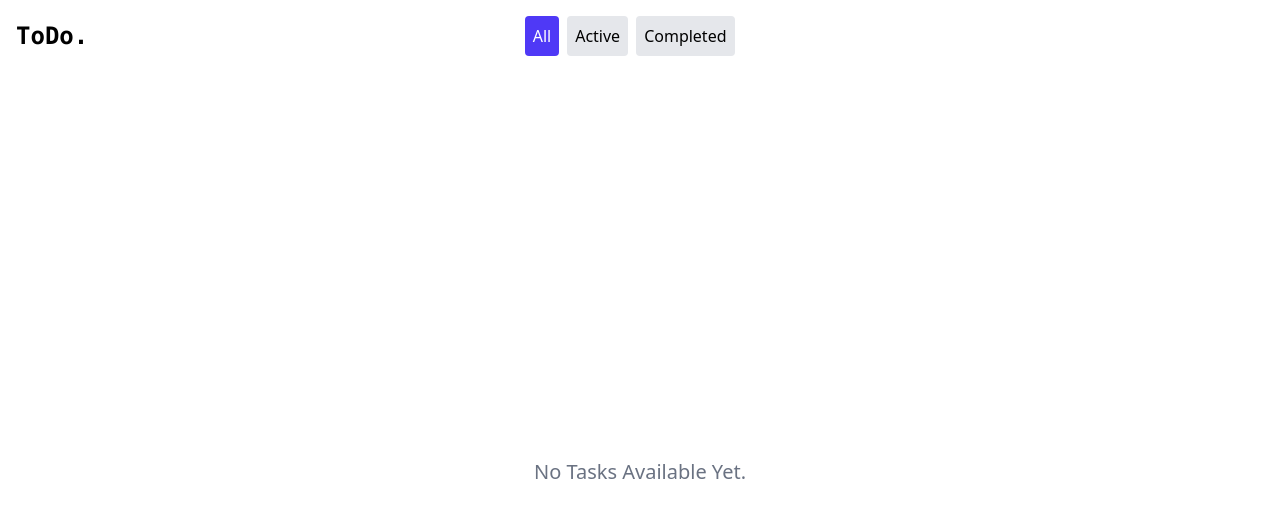
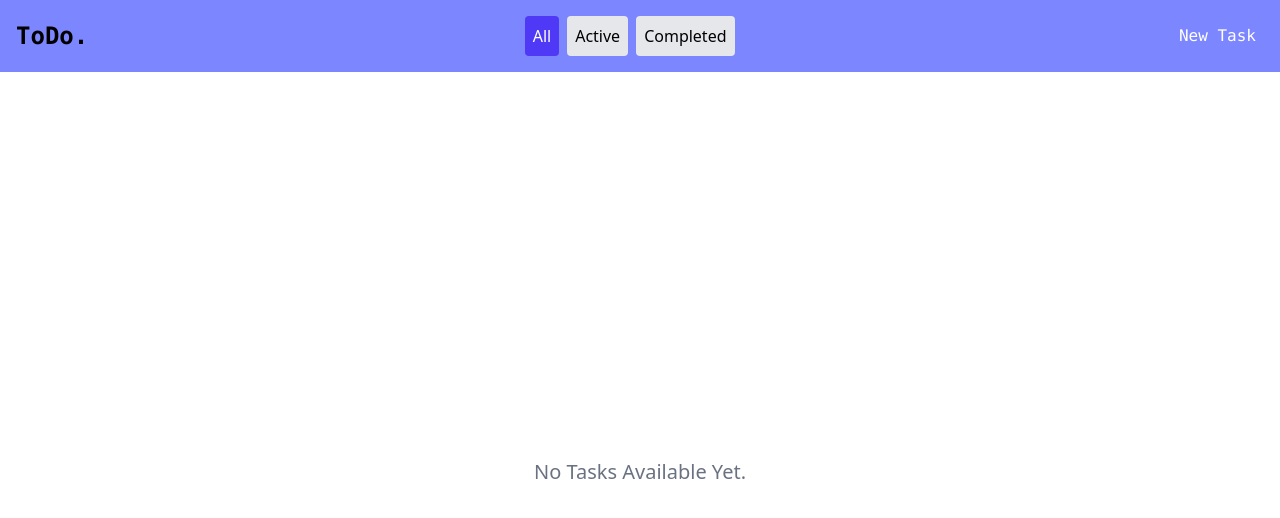
Before and after one commit to nexxus314/Todo-list-app, a React (Vite) app: page / in a window 1280 px wide. Shown: the top 518 px of the page. Built offline with nearby package versions, Linux system fonts and the light colour scheme.

Commit message:
button issue

```diff
--- a/src/components/NewTask.jsx
+++ b/src/components/NewTask.jsx
@@ -57,12 +57,14 @@ const NewTask = ({addTask,onClose}) => {
             onChange={handleChange}
             name="taskinfo"
           />
+          <div className="flex justify-center sm:justify-end">
           <button
             type="submit"
             className="border-none font-semibold shadow-2xl text-xs text-white bg-indigo-400 p-3 rounded-lg font-mono hover:bg-indigo-800"
           >
             Add Task.
           </button>
+          </div>
         </form>
       </div>
     </div>
--- a/src/components/TodoHeader.jsx
+++ b/src/components/TodoHeader.jsx
@@ -5,7 +5,7 @@ const TodoHeader = ({setFilter,onNewTaskClick,currentFilter}) => {
     <>
 
 
-<nav className="bg-white border-gray-200 dark:bg-indigo-400">
+<nav className="bg-indigo-400 border-gray-200 dark:bg-indigo-400">
   <div className="max-w-screen-xl flex flex-wrap items-center justify-between mx-auto p-4">
 
         <span className="self-center text-2xl font-mono font-semibold whitespace-nowrap dark:text-white ">
```
